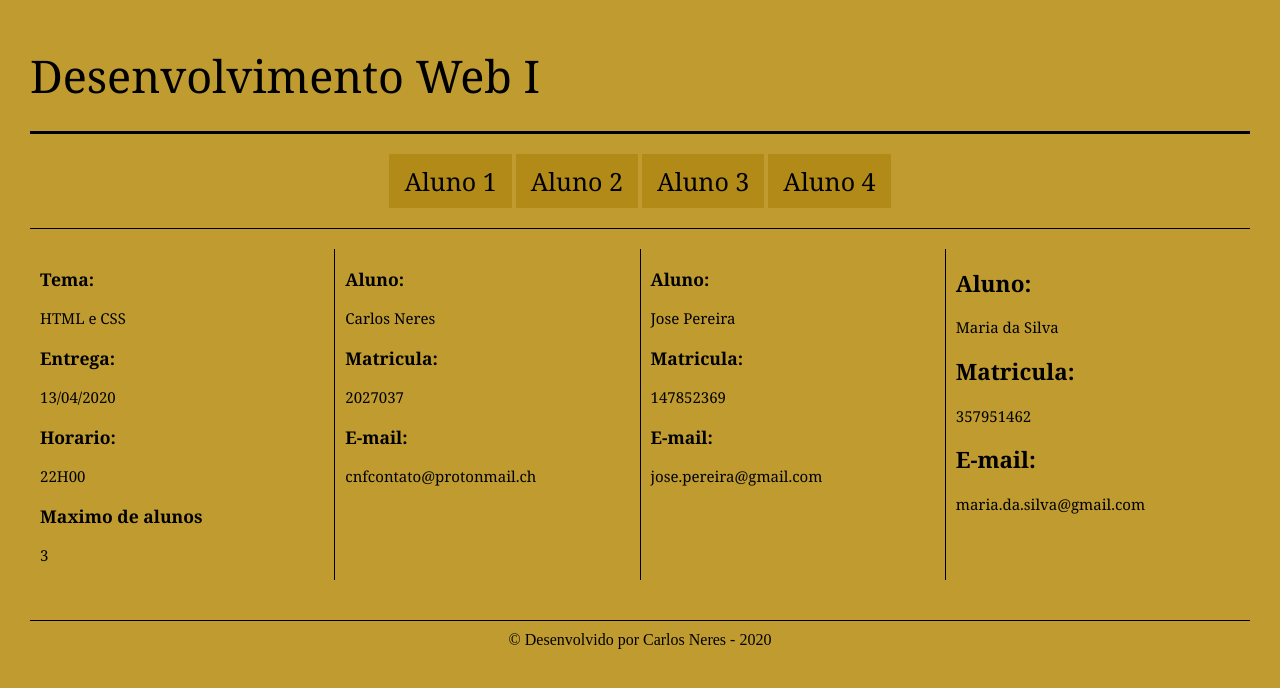
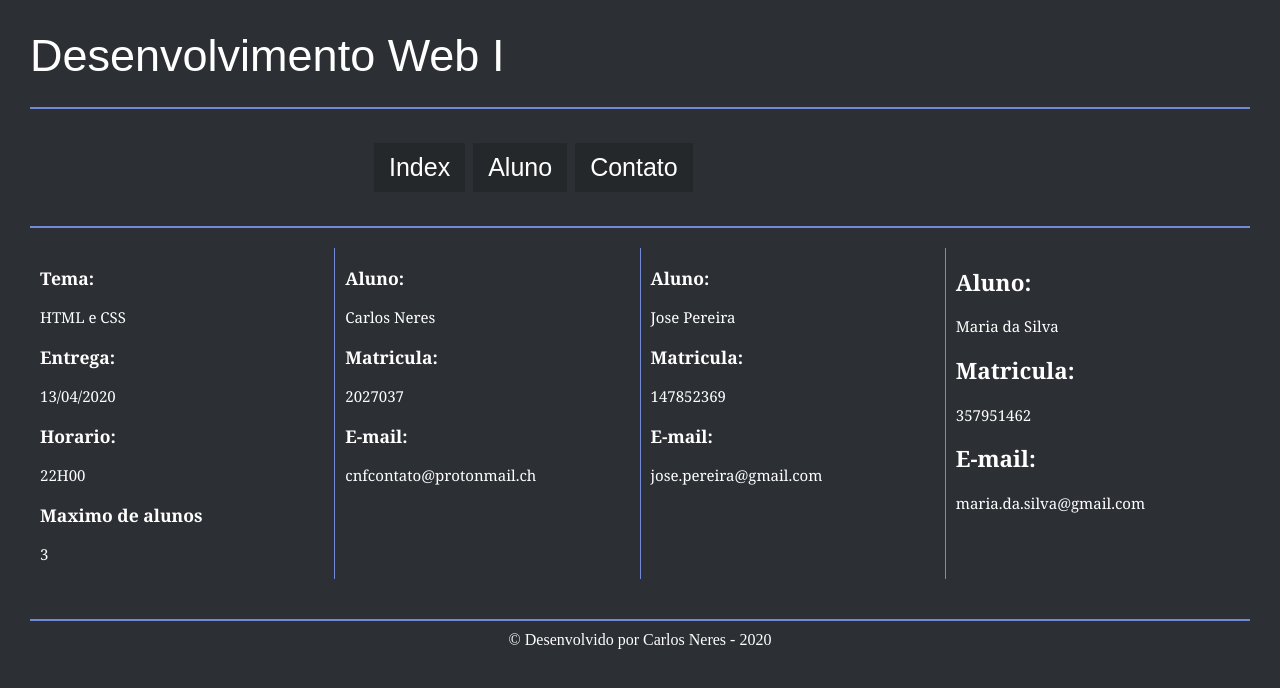
Before and after one commit to cneres/Trabalho-DSW, a plain HTML site: page Index.html in a window 1280 px wide. Drawn offline with Linux system fonts and the light colour scheme.

Commit message:
Mudanca de cor e links no cabecalho

```diff
--- a/BoxModel.html
+++ b/Index.html
@@ -1,20 +1,26 @@
 <html lang="en">
 <head>
-    <link rel="stylesheet" href="css/BoxModel.css">
+    <meta name="viewport" content="width=device-width, initial-scale=1.0">
+    <link rel="stylesheet" href="css/Estilera.css">
     <title>Box Model</title>
 </head>
-<body>
+<body id="Index">
 
-    <header>
+    <header id="Index">
             Desenvolvimento Web I
 
     </header>
 
     <nav>
-        <div1>Aluno 1</div1>
-        <div1>Aluno 2</div1>
-        <div1>Aluno 3</div1>
-        <div1>Aluno 4</div1>
+        <ul>
+
+            <li><a href="file:///C:/Users/Win10/Desktop/PROJETOS/Trabalho-DSW/Index.html" style="text-decoration:none">Index</a></li>
+            <li><a href="file:///C:/Users/Win10/Desktop/PROJETOS/Trabalho-DSW/Aluno1.html#" style="text-decoration:none" >Aluno</a></li>
+            <li><a href="C:\Users\Win10\Desktop\PROJETOS\Trabalho-DSW\Contato.html" style="text-decoration:none">Contato</a></li>
+        </ul>
+
+
+
     </nav>
 
     <section>
--- a/css/BoxModel.css
+++ /dev/null
@@ -1,74 +0,0 @@
-body{
-background-color: #bf9b30;
-margin: 30px;
-
-}
-
-header{
-
-text-align: left;
-font-size:  45px;
-color:  black;
-font-family: Cambria, Cochin, Georgia, Times, 'Times New Roman', serif;
-padding: 15px 0px 25px 0px;
-border-bottom: 3px solid black;
-
-}
-
-nav{
-    padding: 30px 300px;
-    text-align: center;
-    color: black;
-    border-bottom: 1px solid black ;
-
-
-}
-
-div1{
-    background-color: #a67d0086;
-    font-family: Cambria, Cochin, Georgia, Times, 'Times New Roman', serif;
-    font-size: 25px;
-    padding: 10px 15px 10px 15px;
-
-}
-
-section{
-
-    display: flex;
-    padding: 20px 0px 40px 0px;
-
-}
-
-article{
-
-    flex: 1;
-    flex-direction: row;
-    text-align: center;
-    font-family: Cambria, Cochin, Georgia, Times, 'Times New Roman', serif;
-    border-right: solid black 1px;
-    font-size: 15px;
-    text-align: left;
-    padding-left: 10px;
-
-
-}
-
-article2{
-
-    flex: 1;
-    flex-direction: row;
-    text-align: center;
-    font-family: Cambria, Cochin, Georgia, Times, 'Times New Roman', serif;
-    font-size: 15px;
-    text-align: left;
-    padding-left: 10px;
-
-
-}
-footer{
-
-    border-top: solid 1px black;
-    padding-top: 10px;
-    text-align: center;
-
-}
--- /dev/null
+++ b/css/Estilera.css
@@ -0,0 +1,118 @@
+body#aluno{
+    background-color: white;
+    margin: 30px;
+}
+body#index{
+    background-color: #2c2f33	;
+    margin: 30px;
+
+
+}
+header#Aluno{
+
+text-align: left;
+font-size:  45px;
+color:  #ffffff;
+font-family: Arial, Helvetica, sans-serif;
+padding: 15px 0px 25px 0px;
+background-color: #2c2f33;
+
+}
+
+header#Index{
+    text-align: left;
+    font-size:  45px;
+    color:  #ffffff;
+    font-family: Arial, Helvetica, sans-serif;
+    padding: 0px 0px 25px 0px;
+    border-bottom: 2px solid 	#7289da;
+    background-color: #2c2f33;
+
+    }
+
+nav {
+    padding: 30px 300px;
+    text-align: center;
+    color: black;
+    border-bottom: #7289da solid 2px;
+}
+
+ul {
+    display: flex;
+    flex-direction: row;
+    list-style-type: none;
+    margin: auto;
+
+}
+li{
+    margin: 4px;
+    background-color: #23272ad5	;
+    font-family: Arial, Helvetica, sans-serif;
+    font-size: 25px;
+    padding: 10px 15px 10px 15px;
+
+}
+
+section{
+
+    display: flex;
+    padding: 20px 0px 40px 0px;
+
+}
+
+article{
+
+    flex: 1;
+    flex-direction: row;
+    text-align: center;
+    font-family: Cambria, Cochin, Georgia, Times, 'Times New Roman', serif;
+    border-right: solid 	#7289da 1px;
+    font-size: 15px;
+    text-align: left;
+    padding-left: 10px;
+    color: white;
+
+}
+
+article2{
+
+    flex: 1;
+    flex-direction: row;
+    text-align: center;
+    font-family: Cambria, Cochin, Georgia, Times, 'Times New Roman', serif;
+    font-size: 15px;
+    text-align: left;
+    padding-left: 10px;
+    color: white;
+
+
+}
+
+footer{
+
+    border-top: solid 2px 	#7289da;
+    padding-top: 10px;
+    text-align: center;
+    color: white;
+}
+
+a:link{
+    text-decoration:none;
+    color:white;
+
+    }
+
+    a:visited{
+    text-decoration:none;
+    color: white;
+    }
+
+    a:hover{
+    text-decoration:none;
+    color:white;
+    }
+
+    a:active{
+    text-decoration:none;
+    color:white;
+    }
```
Also changed, not shown: Aluno1.html (added, +87 -0 lines), Contato.html (added, +10 -0 lines).
